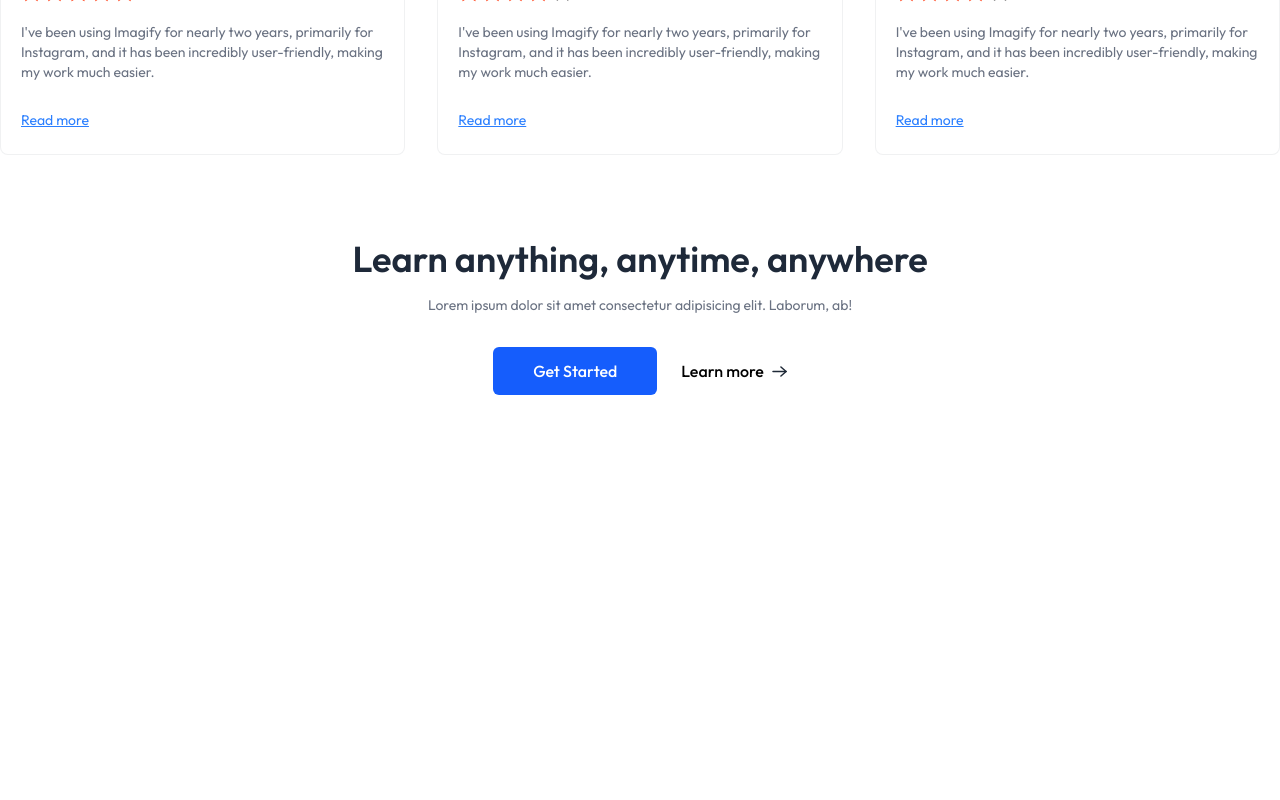
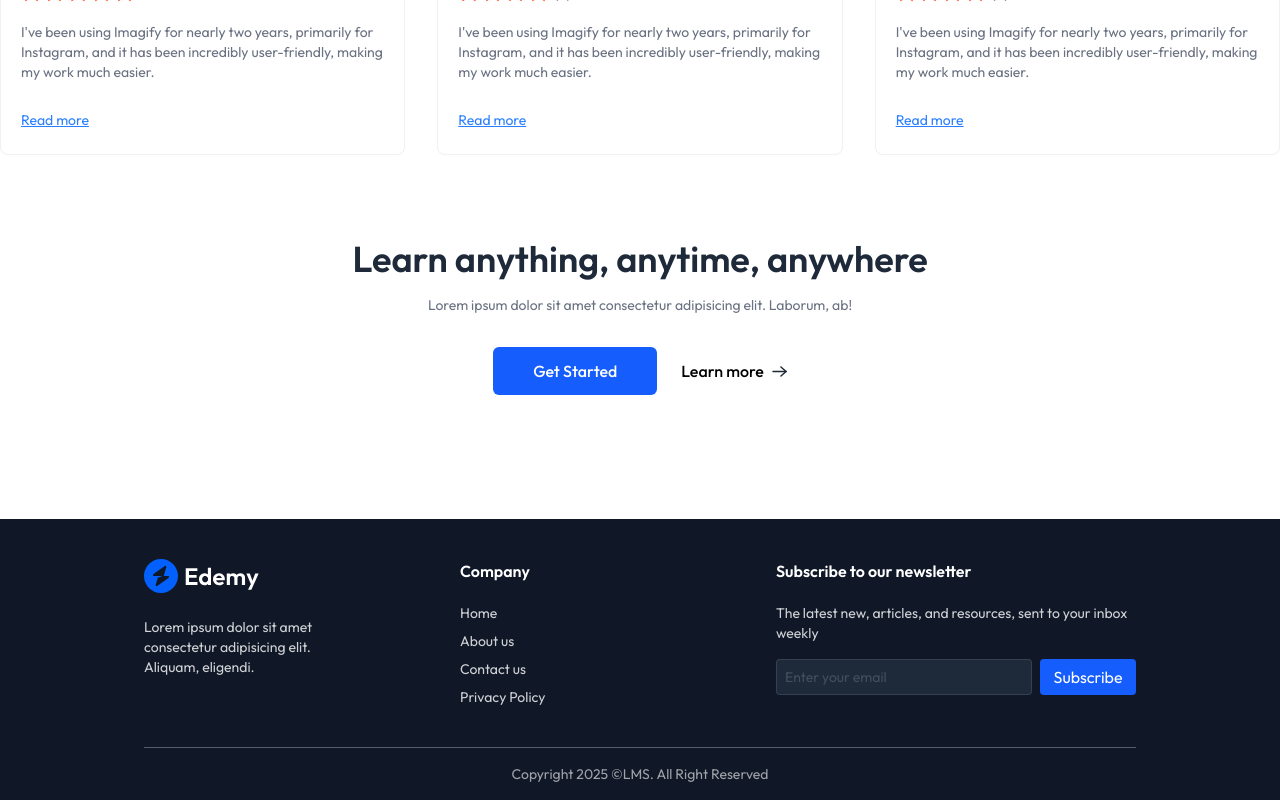
Before and after one commit to GODNSG0114/Learning_Management_System, a React (Vite) app in the folder client/: page / in a window 1280 px wide. Shown: the part 1671-2471 px from the top of the page. Before the commit the page ends 2162 px from the top, so only its background shows below. Built offline with nearby package versions, Linux system fonts and the light colour scheme; no server answers.

Commit message:
adding footer and completed Home page

```diff
--- a/client/src/Components/Student/Footer.jsx
+++ b/client/src/Components/Student/Footer.jsx
@@ -1,8 +1,35 @@
 import React from 'react'
+import { assets } from '../../assets/assets'
 
 const Footer = () => {
   return (
-    <div>Footer</div>
+    <footer className='bg-gray-900 md:px-36 text-left w-full'>
+      <div className='flex flex-col md:flex-row items-start px-8
+   md:px-0 justify-center gap-10 md:gap-32 py-10 border-b border-white/30'>
+        <div className='flex flex-col md:items-start items-center w-full'>
+          <img src={assets.logo_dark} alt="logo" />
+          <p className='mt-6 text-center md:text-left text-sm text-white/80'>Lorem ipsum dolor sit amet consectetur adipisicing elit. Aliquam, eligendi.</p>
+        </div>
+        <div className='flex flex-col md:items-start items-center w-full'>
+          <h2 className='font-semibold text-white mb-5'>Company </h2>
+          <ul className='flex md:flex-col w-full justify-between text-sm text-white/80 md:space-y-2'>
+            <li> <a href="#">Home</a></li>
+            <li> <a href="#">About us</a></li>
+            <li> <a href="#">Contact us</a></li>
+            <li> <a href="#">Privacy Policy</a></li>
+          </ul>
+        </div>
+        <div className='hidden md:flex flex-col items-start w-full' >
+              <h2 className='font-semibold text-white mb-5'>Subscribe to our newsletter</h2>
+              <p className='text-sm text-white/80'> The latest new, articles, and resources, sent to your inbox weekly</p>
+            <div className='flex items-center gap-2 pt-4'>
+              <input className='border border-gray-500/30 bg-gray-800 text-gray-500 placeholder:-gray-500 outline-none w-64 h-9 rounded px-2 text-sm' type="email" placeholder='Enter your email' />
+              <button className='bg-blue-600 w-24 h-9 text-white rounded '>Subscribe</button>
+            </div>
+        </div>
+      </div>
+      <p className='py-4 text-center text-xs md:text-sm text-white/60'>Copyright 2025 ©LMS. All Right Reserved  </p>
+    </footer>
   )
 }
 
--- a/client/src/Pages/Student/Home.jsx
+++ b/client/src/Pages/Student/Home.jsx
@@ -4,6 +4,7 @@
 import CourseSection from '../../Components/Student/CourseSection'
 import TestimonialsSection from '../../Components/Student/TestimonialsSection'
 import CallToAction from '../../Components/Student/CallToAction'
+import Footer from '../../Components/Student/Footer'
 const Home = () => {
   return (
     <>
@@ -14,6 +15,7 @@
     <CourseSection/>
     <TestimonialsSection/>
     <CallToAction/>
+    <Footer/>
     </div>
     </>
   )
```
